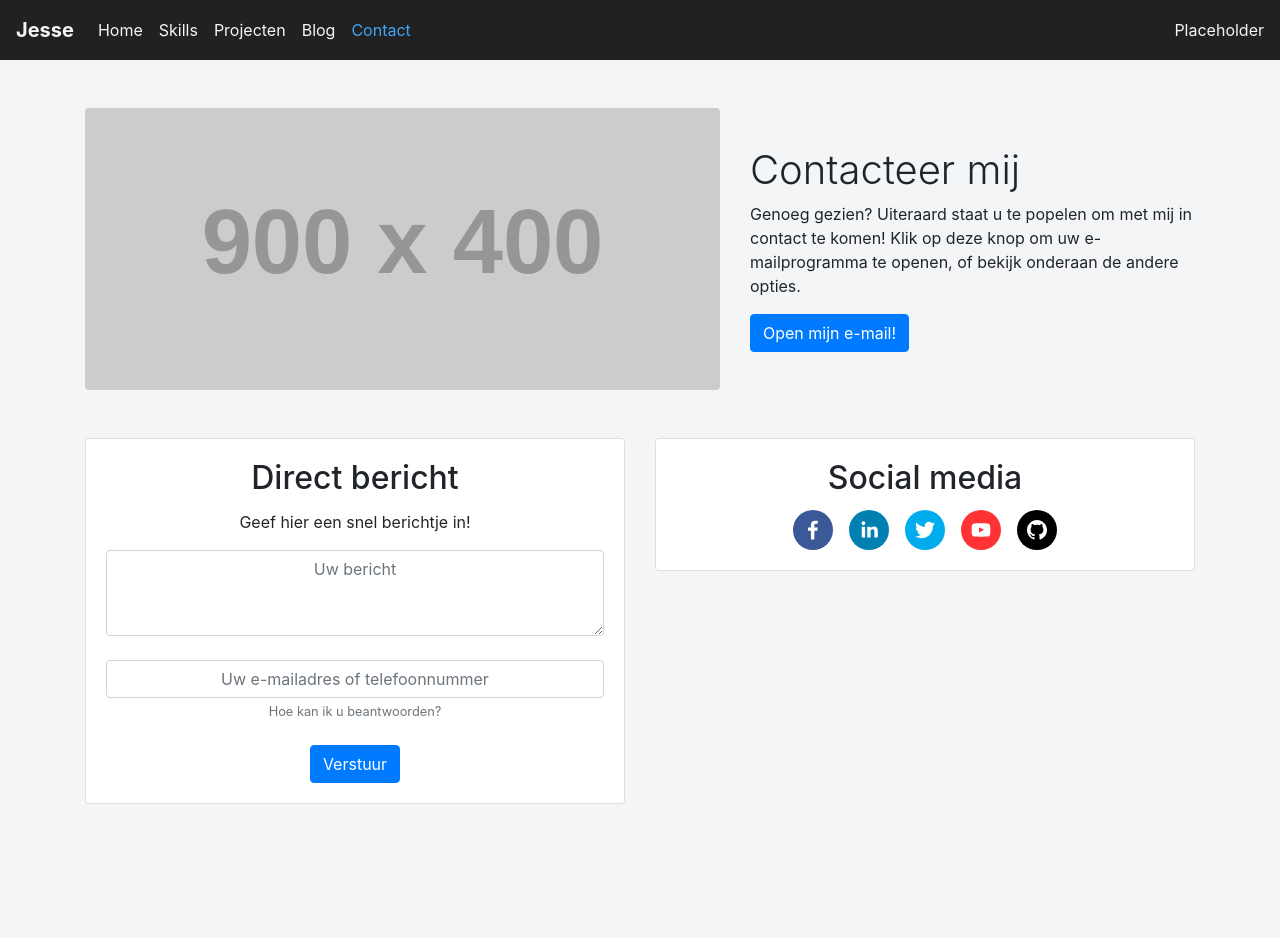
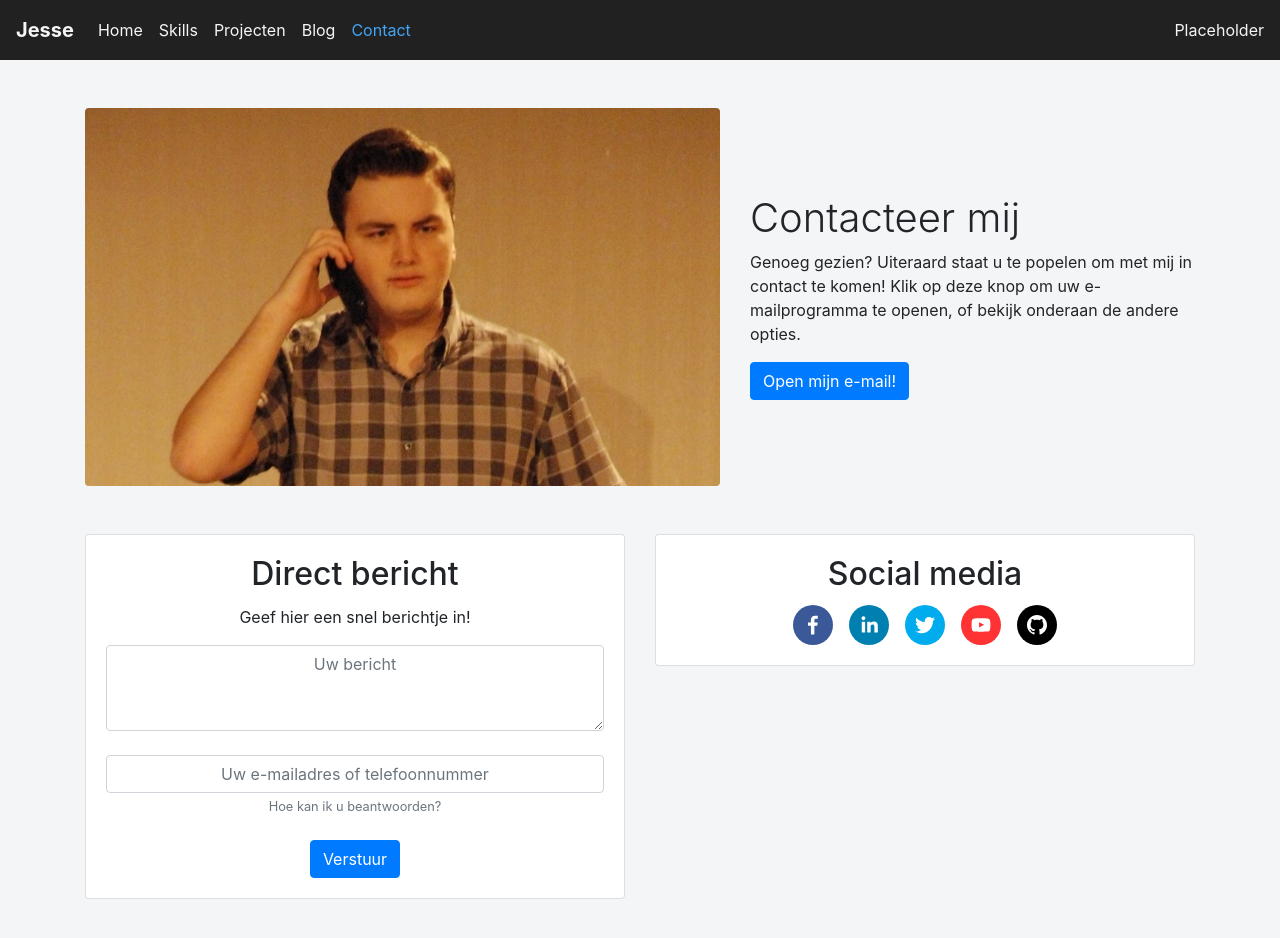
Before and after one commit to jesse-opdebeeck/react-portfolio, a React (Create React App) app: page /contact in a window 1280 px wide. Shown: the top 938 px of the page. Before the commit the page ends 852 px from the top, so only its background shows below. Built offline with nearby package versions, Linux system fonts and the light colour scheme.

Commit message:
insert callmeup

```diff
--- a/src/components/contact.js
+++ b/src/components/contact.js
@@ -1,6 +1,7 @@
 import React, { Component } from "react";
 import Header from "../components/header";
 import { SocialIcon } from "react-social-icons";
+import callmeup from "../img/callmeup.jpg";
 
 class Contact extends Component {
   state = {};
@@ -12,9 +13,9 @@ class Contact extends Component {
           <div class="row align-items-center my-5">
             <div class="col-lg-7">
               <img
-                class="img-fluid rounded mb-4 mb-lg-0"
-                src="http://placehold.it/900x400"
-                alt=""
+                class="img-fluid rounded mb-4 mb-lg-0 callmeup"
+                src={callmeup}
+                alt="Bel me op!"
               />
             </div>
             <div class="col-lg-5">
```
Also changed, not shown: src/img/callmeup.jpg (added).
